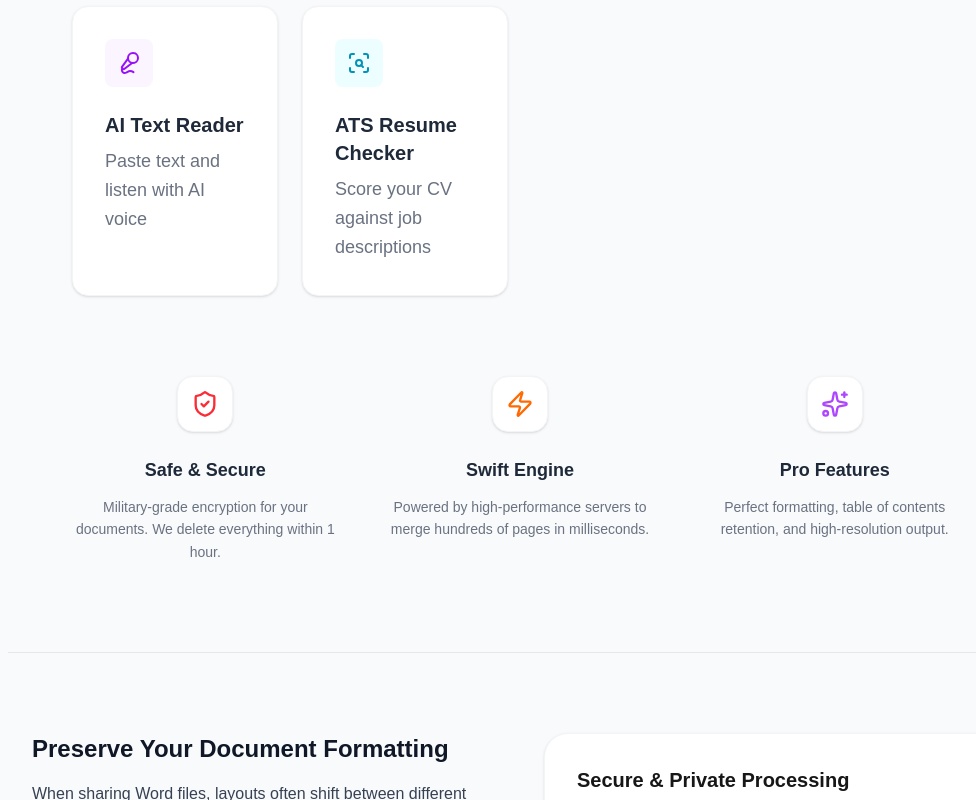
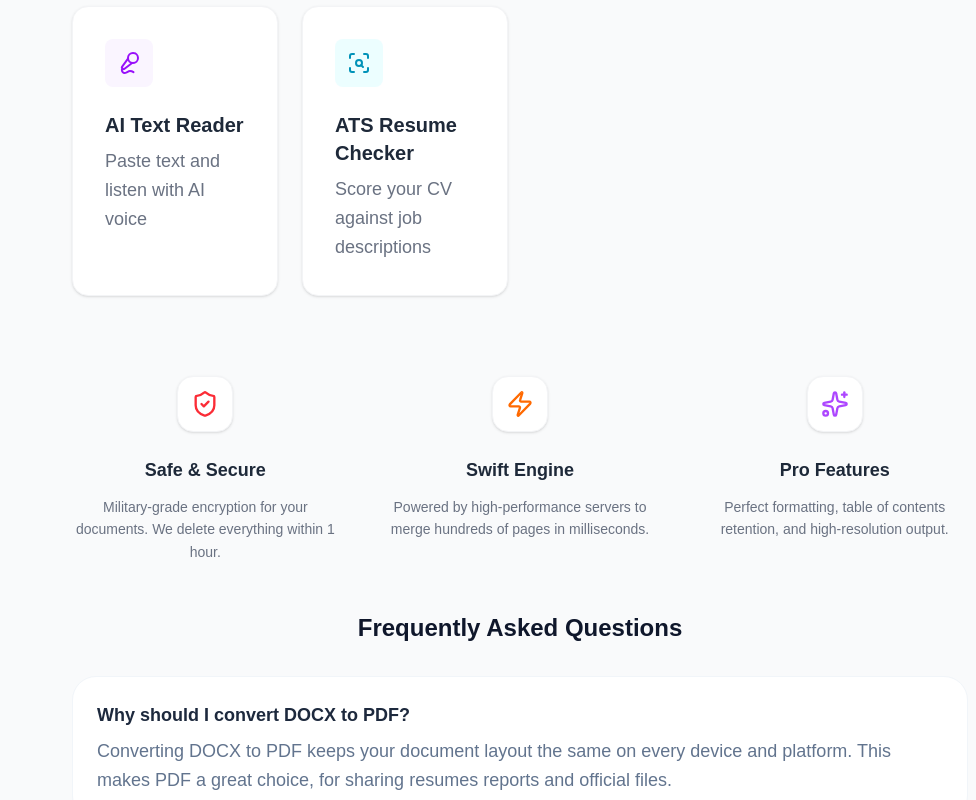
Before and after one commit to syedalisaad/swiftpdf-front-end, a Next.js app: page /word-to-pdf in a window 1280 px wide. Shown: the part 2000-2800 px from the top of the page, without its empty margins (120-1096 px from the left). Built offline with nearby package versions, Linux system fonts and the light colour scheme.

Commit message:
issue on seo

```diff
--- a/src/app/pdf-to-word/page.tsx
+++ b/src/app/pdf-to-word/page.tsx
@@ -1,3 +1,4 @@
+import FaqSection from "@/src/components/systemUI/FaqSection";
 import PDFToWordClient from "@/src/components/systemUI/PDFToWordClient";
 import { Metadata } from "next";
 
@@ -28,6 +29,75 @@ export const metadata: Metadata = {
 };
 
 export default function Page() {
+  const pdfToWordFaqs = [
+  {
+    question: "Why is SwiftPDF the most reliable PDF to Word converter?",
+    answer:
+      "SwiftPDF is made to change PDF files into Word files accurately. It keeps the layout and structure of the file the same. SwiftPDF also keeps the formatting the same. This means that headers and footers and margins stay the same. So you get a document that you can edit easily. SwiftPDF does a job of making sure the PDF, to Word conversion is perfect."
+  },
+  {
+    question: "Does SwiftPDF preserve the original layout of PDFs?",
+    answer:
+      "SwiftPDF is really good at keeping things looking the same. It uses methods to make sure the original layout stays the same. This includes things like columns and headers and footers and the space, around the edges of the page. SwiftPDF does all this when it is converting files."
+  },
+  {
+    question: "Is my data safe when using SwiftPDF?",
+    answer:
+      "Yes. All of your file processing is done with a strong protection. This protection is called 256-bit SSL encryption. So your files are handled in a secure way.. After we are done converting your files they are automatically deleted from our servers. This happens within a time."
+  },
+  {
+    question: "What is PDF to DOCX conversion used for?",
+    answer:
+      "Converting a PDF to a DOCX file is really helpful because it lets you edit the content of the PDF in Microsoft Word or Office 365. This way you can make changes to the PDF. It will still look the same with all the formatting and tables and structure of the PDF staying intact. You can edit the PDF content, in Microsoft Word or Office 365."
+  },
+  {
+    question: "Will tables and data remain editable after conversion?",
+    answer:
+      "SwiftPDF is really useful because it keeps tables in a format that you can edit. This means you can easily change things in reports, data sheets and other structured content. You can modify the tables in SwiftPDF without any hassle, which's great for things like financial reports and data sheets. SwiftPDF makes it easy to work with tables, in these kinds of documents."
+  },
+  {
+    question: "Are images preserved during PDF to Word conversion?",
+    answer:
+      "Yes. All images stay in quality. They remain in their positions, in the Word document."
+  },
+  {
+    question: "How long are my files stored on SwiftPDF servers?",
+    answer:
+      "Files arThe information is temporarily. Then it is automatically removed within 60 minutes. This is done to make sure that the information of the user is private and secure. The system does this to protect the user data. The data of the user is removed after 60 minutes to ensure privacy and security of the user information."
+  },
+
+   {
+    question: "Can I convert scanned PDFs to Word?",
+    answer:
+      "Yes. SwiftPDF can extract text from scanned PDFs. It uses OCR to do this. The result is Word files. SwiftPDF supports conversion, like this."
+  },
+  {
+    question: "Is there a file size limit for PDF to Word conversion?",
+    answer:
+      "SwiftPDF works with big files.. How fast it works can be different. It depends on how large the file's how complicated it is."
+  },
+  {
+    question: "Do I need to install any software?",
+    answer:
+      "SwiftPDF works completely on the internet in your web browser. You do not need to download anything or install it on your computer. SwiftPDF is really easy to use because of this."
+  },
+  {
+    question: "Does SwiftPDF support mobile devices?",
+    answer:
+      "Yes. You can use SwiftPDF on your phone on a tablet and on a desktop computer, without any problems. SwiftPDF works fine on devices. It also works fine on tablets and desktop devices."
+  },
+  {
+    question: "Will formatting be exactly the same after conversion?",
+    answer:
+      "Most of the time the answer is yes. When we are talking about layouts SwiftPDF may need some small adjustments but it is designed to keep things as accurate, as possible with SwiftPDF."
+  },
+  {
+    question: "Is SwiftPDF free to use?",
+    answer:
+      "Yes. SwiftPDF is free to use. You do not need to sign up or pay a subscription fee."
+  }
+
+];
   return (
     <div className="min-h-screen bg-gray-50">
       {/* 1. SEO Header Section - Focus on Accuracy & Ease */}
@@ -38,9 +108,7 @@ export default function Page() {
             Online
           </h1>
           <p className="text-lg text-gray-600 max-w-3xl mx-auto leading-relaxed">
-            Turn your static PDF documents into **fully editable Microsoft Word
-            (.docx)** files. Our engine reconstructs your document layout,
-            preserving fonts, tables, and images with pinpoint precision.
+            You can change your PDF documents into Microsoft Word files that you can edit. Our system rebuilds your document layout keeping the fonts, tables and images exactly as they are. This way you get editable Microsoft Word files.
           </p>
         </div>
       </section>
@@ -49,61 +117,7 @@ export default function Page() {
       <section className="py-12" aria-label="PDF to Word Conversion Tool">
         <PDFToWordClient />
       </section>
-
-      {/* 3. Deep-Value Content (Combatting "Low Value Content" Flags) */}
-      <article className="max-w-5xl mx-auto px-6 py-20 border-t border-gray-200 mt-10">
-        {/* NEW H2: Establishing the main secondary topic */}
-        <h2 className="text-3xl font-bold text-gray-900 mb-12 text-center">
-          The Most Reliable PDF to Word Converter Online
-        </h2>
-
-        <div className="grid md:grid-cols-2 gap-12">
-          <div>
-            <h3 className="text-xl font-bold text-gray-900 mb-4">
-              Reconstruct Original Layouts
-            </h3>
-            <p className="text-gray-700 leading-relaxed">
-              Most converters ruin your columns and headers. **SwiftPDF** uses a
-              reconstruction algorithm to ensure your **headers, footers, and
-              margins** stay exactly where they belong.
-            </p>
-          </div>
-
-          <div className="bg-white p-8 rounded-3xl shadow-sm border border-gray-100">
-            {/* Changed to H3 so it matches the left side */}
-            <h3 className="text-xl font-bold mb-4">
-              Secure & Private PDF Processing
-            </h3>
-            <p className="text-sm text-gray-600 mb-4 leading-relaxed">
-              SwiftPDF uses **256-bit SSL encryption**. Processing occurs in a
-              secure environment, and files are **purged from our servers**
-              within 60 minutes.
-            </p>
-          </div>
-        </div>
-
-        {/* NEW SECTION: High-Traffic H3s */}
-        <div className="mt-16 grid grid-cols-1 md:grid-cols-3 gap-6">
-          <div>
-            <h3 className="font-bold text-red-600">PDF to DOCX</h3>
-            <p className="text-xs text-gray-500">
-              Perfect for Microsoft Word 2019, 2021, and Office 365.
-            </p>
-          </div>
-          <div>
-            <h3 className="font-bold text-red-600">Preserve Tables</h3>
-            <p className="text-xs text-gray-500">
-              Data stays inside cells, making it easy to edit financial reports.
-            </p>
-          </div>
-          <div>
-            <h3 className="font-bold text-red-600">Preserve Images</h3>
-            <p className="text-xs text-gray-500">
-              High-resolution images stay embedded at original quality.
-            </p>
-          </div>
-        </div>
-      </article>
+      <FaqSection faqs={pdfToWordFaqs} />
 
       {/* 4. Multi-Schema Data (JSON-LD) */}
       <script
--- a/src/app/word-to-pdf/page.tsx
+++ b/src/app/word-to-pdf/page.tsx
@@ -1,85 +1,128 @@
+import FaqSection from "@/src/components/systemUI/FaqSection";
 import WordToPDFClient from "@/src/components/systemUI/WordToPDFClient";
 import { Metadata } from "next";
 
 export const metadata: Metadata = {
   // Optimized Title (60 characters) - Hits all secondary keywords
   title: "Convert Word to PDF Online - Free DOC & DOCX to PDF | SwiftPDF",
-  description: "Convert DOC and DOCX to PDF instantly with SwiftPDF. We preserve your formatting, fonts, and layout for a professional, high-quality result.",
-  keywords: ["word to pdf", "convert doc to pdf", "docx to pdf converter", "online word to pdf", "free docx converter"],
+  description:
+    "Convert DOC and DOCX to PDF instantly with SwiftPDF. We preserve your formatting, fonts, and layout for a professional, high-quality result.",
+  keywords: [
+    "word to pdf",
+    "convert doc to pdf",
+    "docx to pdf converter",
+    "online word to pdf",
+    "free docx converter",
+  ],
   alternates: {
     canonical: "https://swiftpdf.cloud/word-to-pdf",
   },
   openGraph: {
     title: "Word to PDF Converter | SwiftPDF",
-    description: "Fast and secure Word to PDF conversion online. Perfect layout preservation.",
+    description:
+      "Fast and secure Word to PDF conversion online. Perfect layout preservation.",
     url: "https://swiftpdf.cloud/word-to-pdf",
     type: "website",
-    images: [{ url: "https://swiftpdf.cloud/og-image.png", width: 1200, height: 630 }],
+    images: [
+      { url: "https://swiftpdf.cloud/og-image.png", width: 1200, height: 630 },
+    ],
   },
 };
 
 export default function Page() {
+  const docxToPdfFaqs = [
+  {
+    question: "Why should I convert DOCX to PDF?",
+    answer:
+      "Converting DOCX to PDF keeps your document layout the same on every device and platform. This makes PDF a great choice, for sharing resumes reports and official files."
+  },
+  {
+    question: "Will my formatting stay the same after conversion?",
+    answer:
+      "Yes. SwiftPDF makes sure that your document looks the same in PDF format as it does in Word. It keeps the fonts the spacing, the images and the layout how they are. So when you save your document as a PDF it will look like the original Word document."
+  },
+  {
+    question: "Is DOCX to PDF conversion secure?",
+    answer:
+      "Yes. All files you send are kept safe with SSL encryption. Your documents get deleted right after we process them. This way we keep your information private."
+  },
+  {
+    question: "Do I need to install any software?",
+    answer:
+      "No. SwiftPDF works in your browser on the internet. You do not have to download anything. You also do not have to install SwiftPDF."
+  },
+  {
+    question: "Can I convert both DOC and DOCX files?",
+    answer:
+      "Yes. SwiftPDF works with both DOC and DOCX files. It converts them into quality PDF files. You can use SwiftPDF, for DOC to PDF and DOCX to PDF conversions."
+  },
+  {
+    question: "Will images and tables be preserved in PDF?",
+    answer:
+      "The images are preserved in the PDF file. The tables are also preserved.. The formatting elements are preserved too. Everything looks just like it is supposed to in the PDF file. The images and tables and formatting elements are all accurately rendered in the PDF file."
+  },
+  {
+    question: "How long does the conversion take?",
+    answer:
+      "Most documents get converted fast. It usually takes seconds. The time it takes depends on how big the file's how complicated it is. File size and complexity are the two things that affect conversion time."
+  },
+  {
+    question: "Is there a file size limit?",
+    answer:
+      "SwiftPDF works with big files. Its performance can be a bit different based on how large your document is and what it contains. The size and content of your document will affect how well SwiftPDF performs. SwiftPDF handles files but you might notice some differences, in speed."
+  },
+  {
+    question: "Are my files stored after conversion?",
+    answer:
+      "No the files are worked on for a while and then they get deleted on their own after they have been converted. The files do not stay around for long."
+  },
+
+
+  {
+    question: "Can I convert multiple Word files to PDF at once?",
+    answer:
+      "You can upload a lot of documents at the time and change them into PDFs. This process is very easy. It does everything at once. You can upload documents and it will convert them into PDFs."
+  },
+  {
+    question: "Is the converted PDF editable?",
+    answer:
+      "So PDF files are made to keep things looking the same and to stop people from changing them by mistake. This way the documents will always look the same. PDF files are really good at preserving the layout of the document. PDF files are also designed to prevent edits. This helps to ensure that the document stays consistent. PDF files are very useful, for this reason."
+  },
+  {
+    question: "Does SwiftPDF work without internet-based accounts?",
+    answer:
+      "You do not have to make an account or sign in to use all the features of this thing. You can just use all the features without doing that. The features are available, to you whether you have an account or not."
+  },
+  {
+    question: "Why does PDF format look better for sharing documents?",
+    answer:
+      "When you use a PDF the layout always stays the same. This means it looks good on every device. So PDF is really good for sharing with people at work and, for printing things out. PDF is great because the layout is fixed, which is why people like to use it for sharing and printing."
+  }
+];
   return (
     <div className="min-h-screen bg-gray-50">
       {/* 1. SEO Header Section - High Impact & Semantic */}
       <section className="bg-white py-16 px-4 border-b border-gray-100 text-center">
         <div className="max-w-4xl mx-auto">
           <h1 className="text-4xl md:text-5xl font-black text-gray-900 mb-6 tracking-tight">
-            Professional <span className="text-red-600">Word to PDF</span> Converter
+            Professional <span className="text-red-600">Word to PDF</span>{" "}
+            Converter
           </h1>
           <p className="text-lg text-gray-600 max-w-3xl mx-auto leading-relaxed">
-            Transform your **Microsoft Word (.doc, .docx)** documents into professional,
-            high-quality PDF files. SwiftPDF ensures that your fonts, margins, and
-            complex layouts stay exactly as they were in the original file.
+            Transform your **Microsoft Word** documents, like `.doc`..Docx`
+            files, into professional and high-quality **PDF files**. SwiftPDF
+            makes sure that your fonts, margins and complex layouts stay exactly
+            as they were in your original **Microsoft Word** document.
           </p>
         </div>
       </section>
 
       {/* 2. The Interactive Tool */}
-      <section  aria-label="Word to PDF Conversion Tool">
+      <section aria-label="Word to PDF Conversion Tool">
         <WordToPDFClient />
       </section>
 
-      {/* 3. Deep-Value Content (Crucial for AdSense & Trust) */}
-      <article className="max-w-5xl mx-auto px-6 py-20 border-t border-gray-200 mt-10">
-        <div className="grid md:grid-cols-2 gap-12 items-start">
-          <div>
-            <h2 className="text-2xl font-bold text-gray-900 mb-4 text-left">Preserve Your Document Formatting</h2>
-            <p className="text-gray-700 mb-6 leading-relaxed">
-              When sharing Word files, layouts often shift between different versions
-               of Office. By using our **DOCX to PDF converter**, you lock your
-              formatting in place, ensuring that resumes, reports, and invoices look
-              identical on every device.
-            </p>
-            <div className="flex gap-4">
-              <div className="flex flex-col items-center p-3 bg-white rounded-xl border border-gray-100 shadow-sm flex-1">
-                <span className="text-red-600 font-bold">DOC</span>
-                <span className="text-xs text-gray-400 uppercase">Input</span>
-              </div>
-              <div className="flex flex-col items-center p-3 bg-white rounded-xl border border-gray-100 shadow-sm flex-1">
-                <span className="text-red-600 font-bold">DOCX</span>
-                <span className="text-xs text-gray-400 uppercase">Input</span>
-              </div>
-              <div className="flex flex-col items-center p-3 bg-red-600 rounded-xl shadow-sm flex-1">
-                <span className="text-white font-bold">PDF</span>
-                <span className="text-xs text-red-100 uppercase">Output</span>
-              </div>
-            </div>
-          </div>
-
-          <div className="bg-white p-8 rounded-3xl shadow-sm border border-gray-100">
-            <h3 className="text-xl font-bold mb-4">Secure & Private Processing</h3>
-            <p className="text-sm text-gray-600 mb-4 leading-relaxed">
-              Your security is our priority. SwiftPDF uses **SSL encryption** to
-              handle your file transfers. We never store your documents permanently;
-              all files are **automatically deleted** within 60 minutes of processing.
-            </p>
-            <p className="text-xs text-gray-400 italic mt-6 border-t pt-4">
-              * Works seamlessly on Windows, Mac, Linux, and mobile devices like your Vivo phone.
-            </p>
-          </div>
-        </div>
-      </article>
+     <FaqSection faqs={docxToPdfFaqs} />
 
       {/* 4. Structured Data (JSON-LD) */}
       <script
@@ -88,16 +131,17 @@ export default function Page() {
           __html: JSON.stringify({
             "@context": "https://schema.org",
             "@type": "SoftwareApplication",
-            "name": "SwiftPDF Word to PDF Converter",
-            "operatingSystem": "All",
-            "applicationCategory": "BusinessApplication",
-            "offers": {
+            name: "SwiftPDF Word to PDF Converter",
+            operatingSystem: "All",
+            applicationCategory: "BusinessApplication",
+            offers: {
               "@type": "Offer",
-              "price": "0",
-              "priceCurrency": "USD"
+              price: "0",
+              priceCurrency: "USD",
             },
-            "description": "Convert Microsoft Word documents to PDF online for free with high layout accuracy."
-          })
+            description:
+              "Convert Microsoft Word documents to PDF online for free with high layout accuracy.",
+          }),
         }}
       />
     </div>
```
